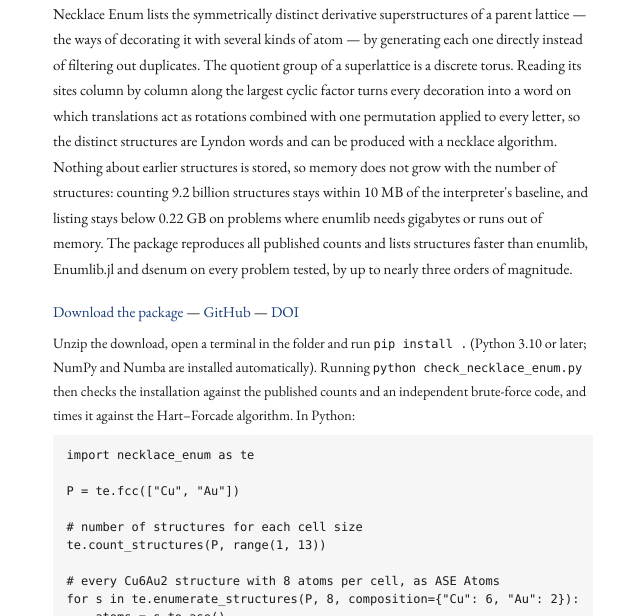
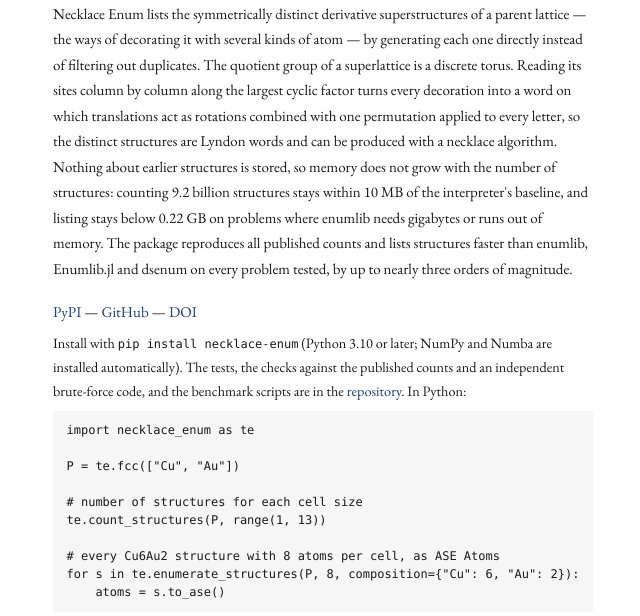
Before and after one commit to r-h-taylor/necklace-enum, a plain HTML site: page docs/index.html in a window 1280 px wide. Shown: the part 113-729 px from the top of the page, without its empty margins (317-957 px from the left). Drawn offline with nearby package versions, Linux system fonts and the light colour scheme.

Commit message:
Paper with v0.2.1 DOI; all-versions DOI in README, CITATION and project page; pip install on project page

```diff
--- a/docs/index.html
+++ b/docs/index.html
@@ -46,12 +46,11 @@ all published counts and lists structures faster than enumlib, Enumlib.jl and ds
 by up to nearly three orders of magnitude.</p>
 
 <ul>
-  <li><a href="https://github.com/r-h-taylor/necklace-enum/archive/refs/heads/main.zip">Download the package</a> &mdash; <a href="https://github.com/r-h-taylor/necklace-enum">GitHub</a> &mdash; <a href="https://doi.org/10.5281/zenodo.24330096">DOI</a></li>
+  <li><a href="https://pypi.org/project/necklace-enum/">PyPI</a> &mdash; <a href="https://github.com/r-h-taylor/necklace-enum">GitHub</a> &mdash; <a href="https://doi.org/10.5281/zenodo.24330095">DOI</a></li>
   <li class="use">
-    <p>Unzip the download, open a terminal in the folder and run <code>pip install .</code>
-    (Python 3.10 or later; NumPy and Numba are installed automatically). Running
-    <code>python check_necklace_enum.py</code> then checks the installation against the published counts and an
-    independent brute-force code, and times it against the Hart&ndash;Forcade algorithm. In Python:</p>
+    <p>Install with <code>pip install necklace-enum</code> (Python 3.10 or later; NumPy and Numba are installed
+    automatically). The tests, the checks against the published counts and an independent brute-force code, and the
+    benchmark scripts are in the <a href="https://github.com/r-h-taylor/necklace-enum">repository</a>. In Python:</p>
 <pre>import necklace_enum as te
 
 P = te.fcc(["Cu", "Au"])
```
Also changed, not shown: 3 other files.
